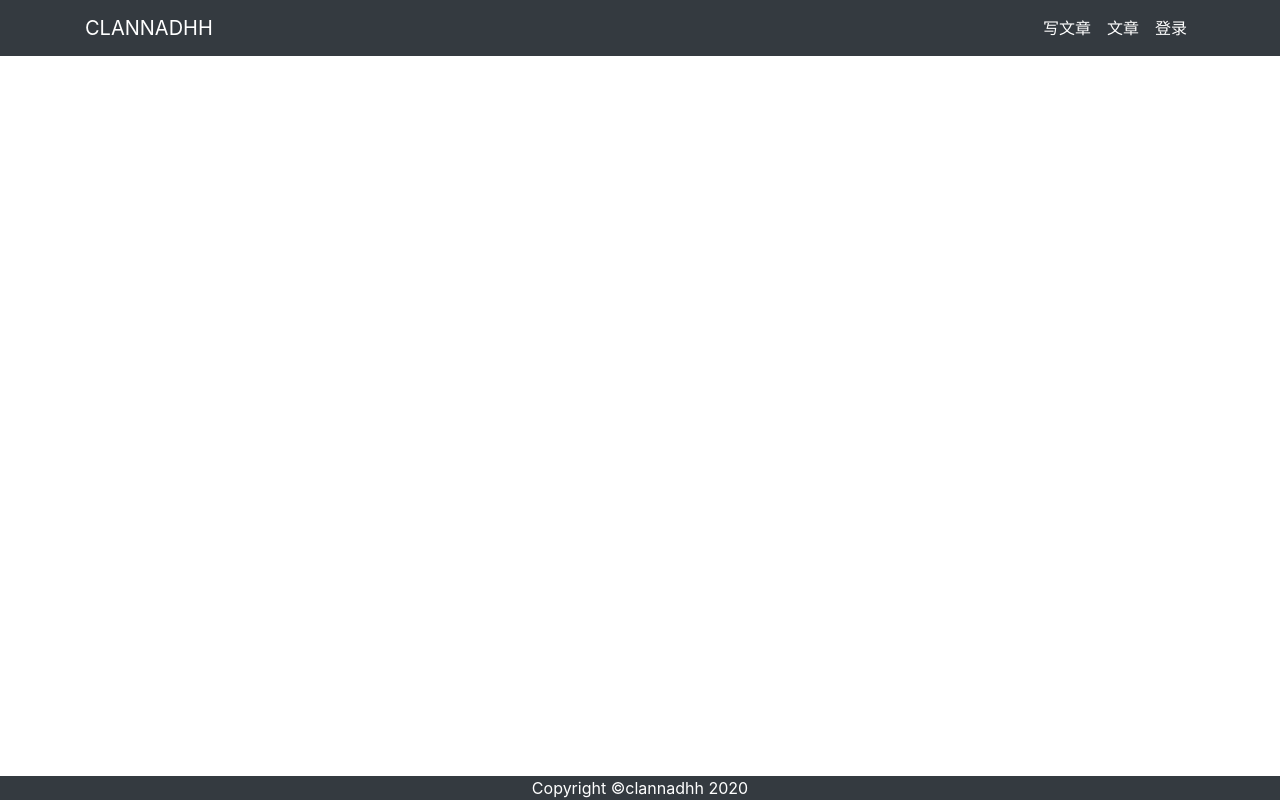
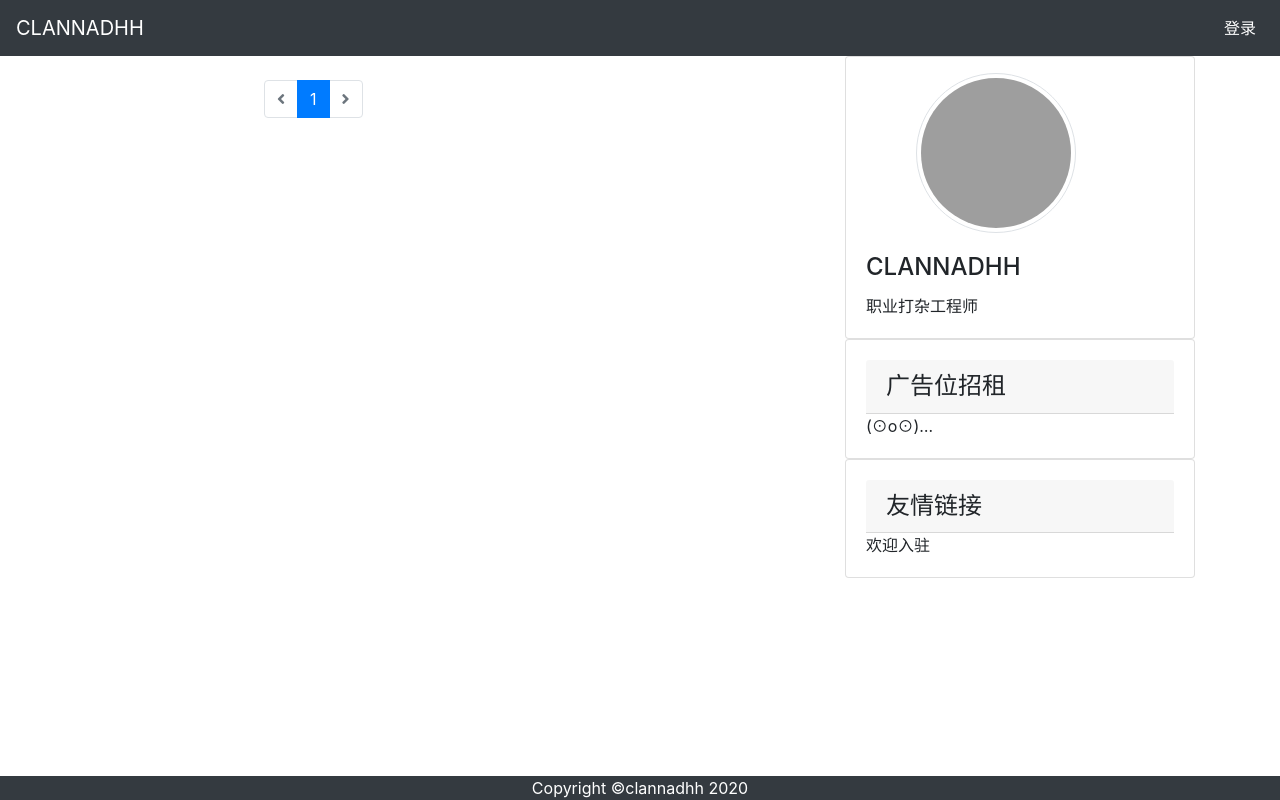
Before and after one commit to CLANNADHH/myblog, a Django app: page /article/ in a window 1280 px wide. Run offline with Django 3.2, Linux system fonts and the light colour scheme; data that the repository does not hold is empty; some libraries are stand-ins or nearby versions; grey boxes are pictures that could not be loaded.

Commit message:
1、修改首页和详情页样式。

```diff
--- a/myblog/article/views.py
+++ b/myblog/article/views.py
@@ -12,6 +12,7 @@ class BlogListView(ListView):
     context_object_name = 'articles'
     # 分页
     paginate_by = 1
+    page_obj = 1
     model = ArticlePost
 
 
--- a/myblog/templates/article/list.html
+++ b/myblog/templates/article/list.html
@@ -7,23 +7,114 @@
 {% block content %}
     <div class="container">
         <div class="row">
-            <div class="col-12 col-lg-9 mt-lg-4">
+            <div class="col-md-8 col-lg-8 mt-lg-4">
                 {% for article in articles %}
                     <div class="card mb-2 hvr-underline-from-left" style="display: flex">
                         <div class="row no-gutters align-items-center">
-                            <div class="card-body">
-                                <h4 class="mt-0">
-                                    <a style="font-weight: bold; color: black;"
-                                       class="hvr-forward no-underline">
-                                        {{ article.title }}
-                                    </a>
-                                    <div class="mb-2 ">
-                                    </div>
-                                </h4>
+                            <div class="card-body mt-0">
+
+                                <a style="font-weight: bold; color: black; font-size: 24px;"
+                                   class="hvr-forward no-underline"
+                                   href="{% url 'article:detail' article.id %}"
+                                >
+                                    {{ article.title }}
+                                </a>
+                                <div class="mt-md-2 mt-lg-2">
+                                    <span>
+                                        <i class="fas fa-eye" style="color: deepskyblue;"></i>
+                                        {{ article.total_views }}&nbsp;&nbsp;&nbsp;
+                                    </span>
+                                    <span>
+                                        <i class="fas fa-comments" style="color: lightgreen;"></i>
+                                        0 &nbsp;&nbsp;&nbsp;
+                                    </span>
+                                    <span>
+                                        <i class="fas fa-clock" style="color: mediumpurple;"></i>
+                                        {{ article.updated|date:'Y-m-d' }}
+                                    </span>
+                                </div>
+
                             </div>
                         </div>
                     </div>
+
                 {% endfor %}
+                <div class="col-lg-8 col-md-8 row justify-content-center" >
+                    <ul class="pagination">
+                        {% if page_obj.has_previous %}
+                            <li class="page-item">
+                                <a class="page-link"
+                                   href="{% url 'article:article' %}?page={{ page_obj.previous_page_number }}">
+                                    <i class="fas fa-angle-left text-primary"></i>
+                                </a>
+                            </li>
+                        {% else %}
+                            <li class="page-item disabled">
+                                <a class="page-link" href="#">
+                                    <i class="fas fa-angle-left"></i>
+                                </a>
+                            </li>
+                        {% endif %}
+                        <li class="page-item active">
+                            <a class="page-link" href="#">
+                                {{ page_obj.number }}
+                            </a>
+                        </li>
+                        {% if page_obj.has_next %}
+                            <li class="page-item">
+                                <a class="page-link"
+                                   href="{% url 'article:article' %}?page={{ page_obj.next_page_number }}">
+                                     <i class="fas fa-angle-right  text-primary"></i>
+                                </a>
+                            </li>
+                        {% else %}
+                            <li class="page-item disabled">
+                                <a class="page-link" href="#">
+                                    <i class="fas fa-angle-right" ></i>
+                                </a>
+                            </li>
+                        {% endif %}
+                    </ul>
+                </div>
+            </div>
+
+            <div class="col-md-4 col-lg-4">
+                <div class="card card-my">
+                     <img src="https://s1.ax1x.com/2020/04/18/JmiaJx.th.jpg" alt="欢迎来到我的博客"
+                        class="card-img-top img-thumbnail"
+                        style="width: 10rem; height: 10rem; margin-left: 20%; margin-top: 1rem; border-radius: 10rem;"
+                     />
+                    <div class="card-body">
+                        <h4 class="card-title">
+                            CLANNADHH
+                        </h4>
+                        <p class="card-text">
+                            职业打杂工程师
+                        </p>
+                    </div>
+                </div>
+                <div class="card card-my">
+
+                    <div class="card-body">
+                        <h4 class="card-header">
+                            广告位招租
+                        </h4>
+                        <p class="card-text">
+                            (⊙o⊙)…
+                        </p>
+                    </div>
+
+                </div>
+                <div class="card card-my">
+                    <div class="card-body">
+                        <h4 class="card-header">
+                            友情链接
+                        </h4>
+                        <p class="card-text">
+                            欢迎入驻
+                        </p>
+                    </div>
+                </div>
             </div>
 
         </div>
--- a/myblog/templates/base.html
+++ b/myblog/templates/base.html
@@ -9,15 +9,12 @@
     </title>
     <link rel="stylesheet" href="{% static 'bootstrap/css/bootstrap.min.css' %}">
     <link href="https://cdn.jsdelivr.net/npm/hover.css@2.3.1/css/hover.min.css" rel="stylesheet">
-    <style>
-        .no-underline {
-    vertical-align: inherit;
-}
-
-.no-underline:hover {
-    text-decoration: none;
-}
-    </style>
+    <link rel="stylesheet" href="{% static 'customize/css/index.css' %}">
+    <link rel="stylesheet"
+        href="https://use.fontawesome.com/releases/v5.8.1/css/all.css"
+        integrity="sha384-50oBUHEmvpQ+1lW4y57PTFmhCaXp0ML5d60M1M7uH2+nqUivzIebhndOJK28anvf"
+        crossorigin="anonymous"
+    >
 </head>
 <body>
     {% include 'header.html' %}
--- a/myblog/templates/header.html
+++ b/myblog/templates/header.html
@@ -17,22 +17,13 @@
 
 <!-- 定义导航栏 -->
 <nav class="navbar navbar-expand-lg navbar-dark bg-dark">
-    <div class="container">
-        <!-- 导航栏商标 -->
         <a class="navbar-brand" href="#">CLANNADHH</a>
 
-        <div>
-            <ul class="navbar-nav ">
-                <li class="navbar-item">
-                     <a class="nav-link text-white " href="#">写文章</a>
-                </li>
-                <li class="navbar-item">
-                     <a class="nav-link text-white" href="#">文章</a>
-                </li>
+        <div class="collapse navbar-collapse">
+            <ul class="navbar-nav ml-md-auto">
                 <li class="nav-item">
                     <a class="nav-link text-white" href="#">登录</a>
                 </li>
             </ul>
         </div>
-    </div>
 </nav>
```
Also changed, not shown: myblog/myblog/settings.py (+4 -4 lines), myblog/templates/article/detail.html (+14 -3 lines).
